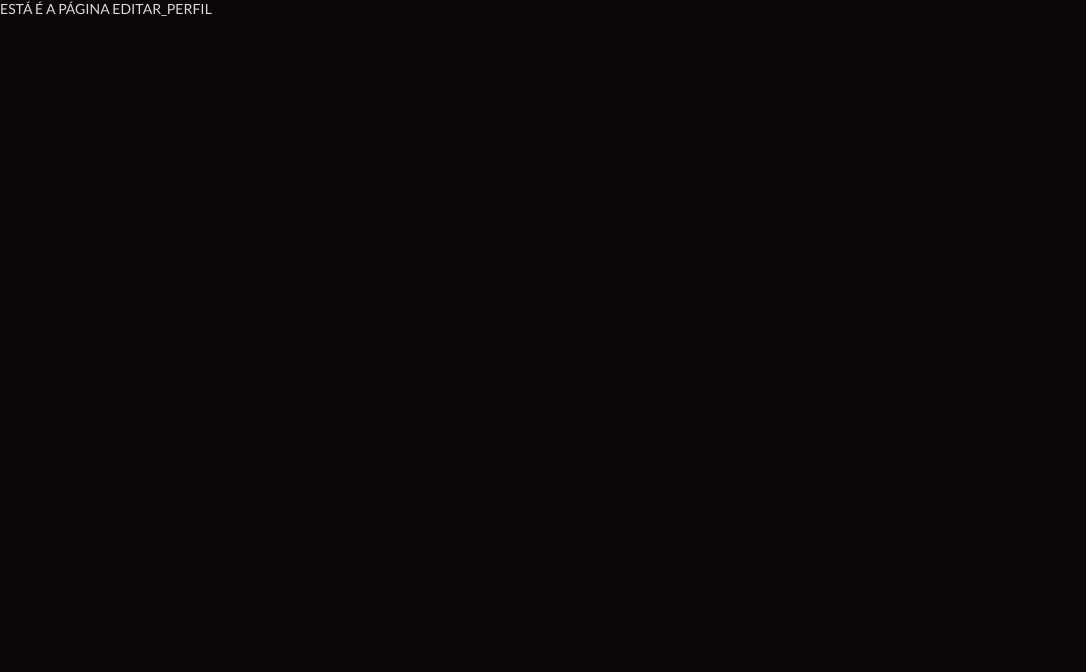
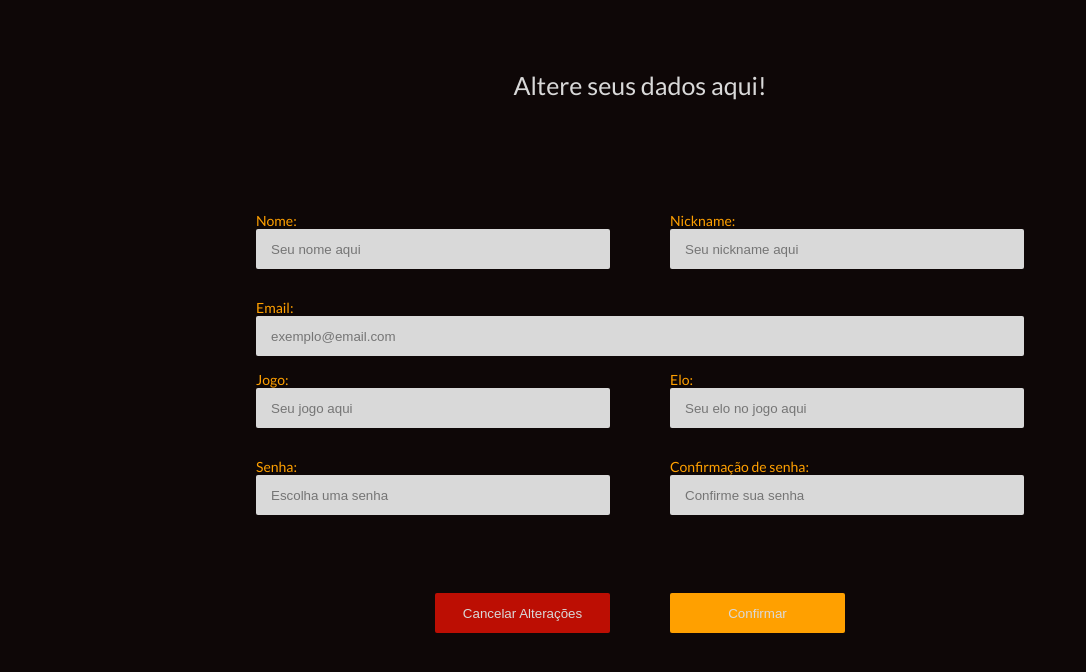
Before and after one commit to lucasliberato9/ponto-eletronico, a React (Vite) app: page /editar_perfil in a window 1280 px wide. Shown: the top 672 px of the page, without its empty margins (0-1086 px from the left). Built offline with nearby package versions, Linux system fonts and the light colour scheme.

Commit message:
Páginas Cadastro e Editar_Perfil prontas

```diff
--- a/src/Pages/Cadastro/Cadastro.jsx
+++ b/src/Pages/Cadastro/Cadastro.jsx
@@ -1,52 +1,68 @@
-import { Container, Titulo, Form, Label, Input, DivButton } from "./Styles";
+import { Container, Titulo, Form, Label, Input, DivInputs, DivRow, DivEmail, DivButton } from "./Styles.js";
 import { BotaoGenerico } from "../../components";
 
-function Cadastro() {
+function Editar_perfil() {
 
   return (
 
     <Container>
+
       <Titulo>
         Preencha os seus dados para se cadastrar!
       </Titulo>
+
       <Form>
-        {/* as divs abaixo futuramente se tornarão components */}
-        <div>
+        {/* as DivRows abaixo futuramente se tornarão components */}
+
+        <DivInputs>
+          <DivRow>
             <Label> Nome: </Label>
             <Input placeholder= "Seu nome aqui"></Input>
-        </div>
-        <div>
+          </DivRow>
+
+          <DivRow>
             <Label> Nickname: </Label>
             <Input placeholder= "Seu nickname aqui"></Input>
-        </div>
-        <div>
+          </DivRow>
+        </DivInputs>
+
+        <DivEmail>
           <Label> Email: </Label>
           <Input placeholder= "exemplo@email.com"></Input>
-        </div>
-        <div>
+        </DivEmail>
+
+        <DivInputs>
+          <DivRow>
             <Label> Jogo: </Label>
             <Input placeholder= "Seu jogo aqui"></Input>
-        </div>
-        <div>
+          </DivRow>
+
+          <DivRow>
             <Label> Elo: </Label>
             <Input placeholder= "Seu elo no jogo aqui"></Input>
-        </div>
-        <div>
+          </DivRow>
+        </DivInputs>
+
+        <DivInputs>
+          <DivRow>
             <Label> Senha: </Label>
             <Input placeholder= "Escolha uma senha"></Input>
-        </div>
-        <div>
+          </DivRow>
+
+          <DivRow>
             <Label> Confirmação de senha: </Label>
             <Input placeholder= "Confirme sua senha"></Input>
-        </div>
+          </DivRow>
+        </DivInputs>
+
       </Form>
+
       <DivButton>
         <BotaoGenerico name= "Enviar" color= "#FFA000"/>
       </DivButton>
+
     </Container>
-
   )
-
 }
 
-export default Cadastro;
+export default Editar_perfil;
--- a/src/Pages/Cadastro/Styles.js
+++ b/src/Pages/Cadastro/Styles.js
@@ -3,10 +3,10 @@ import styled from "styled-components";
 export const Container = styled.div`
     display: flex;
     flex-direction: column;
+    width: 100%;
     align-items: center;
     margin-top: 70px;
 `
-
 export const Titulo = styled.div`
     text-align: center;
     font-size: 25px;
@@ -15,29 +15,46 @@ export const Titulo = styled.div`
 export const Form = styled.div`
     display: flex;
     flex-direction: column;
-    width: 70%;
+    width: 60%;
     justify-content: center;
+    margin-top: 60px;
 
     div {
         margin-bottom: 15px;
     }
 `
-
 export const Label = styled.p`
     color: #FFA000;
 `
-
 export const Input = styled.input`
     width: 100%;
     height: 40px;
     background: #D9D9D9;
     padding-left: 15px;
+    border: none;
+    border-radius: 2px;
 `
-
+export const DivInputs = styled.div`
+    display: flex;
+    flex-direction: row;
+    width: 100%;
+    gap: 60px;
+    align-self: center;
+`
+export const DivRow = styled.div`
+    width: 100%;
+    gap: 60px;
+    align-self: center;
+`
+export const DivEmail = styled.div`
+    width: 100%;
+    gap: 60px;
+    align-self: center;
+`
 export const DivButton = styled.div`
     display: flex;
     width: auto;
-    flex-direction: column;
-    gap: 25px;
-    margin-top: 50px;
+    flex-direction: row;
+    gap: 60px;
+    margin-top: 48px;
 `
--- a/src/Pages/Editar_perfil/Editar_perfil.jsx
+++ b/src/Pages/Editar_perfil/Editar_perfil.jsx
@@ -1,13 +1,69 @@
+import { Container, Titulo, Form, Label, Input, DivInputs, DivRow, DivEmail, DivButton } from "./Styles.js";
+import { BotaoGenerico } from "../../components";
+
 function Editar_perfil() {
 
   return (
 
-    <div>
-      ESTÁ É A PÁGINA EDITAR_PERFIL
-    </div>
+    <Container>
 
+      <Titulo>
+        Altere seus dados aqui!
+      </Titulo>
+
+      <Form>
+        {/* as DivRows abaixo futuramente se tornarão components */}
+
+        <DivInputs>
+          <DivRow>
+            <Label> Nome: </Label>
+            <Input placeholder= "Seu nome aqui"></Input>
+          </DivRow>
+
+          <DivRow>
+            <Label> Nickname: </Label>
+            <Input placeholder= "Seu nickname aqui"></Input>
+          </DivRow>
+        </DivInputs>
+
+        <DivEmail>
+          <Label> Email: </Label>
+          <Input placeholder= "exemplo@email.com"></Input>
+        </DivEmail>
+
+        <DivInputs>
+          <DivRow>
+            <Label> Jogo: </Label>
+            <Input placeholder= "Seu jogo aqui"></Input>
+          </DivRow>
+
+          <DivRow>
+            <Label> Elo: </Label>
+            <Input placeholder= "Seu elo no jogo aqui"></Input>
+          </DivRow>
+        </DivInputs>
+
+        <DivInputs>
+          <DivRow>
+            <Label> Senha: </Label>
+            <Input placeholder= "Escolha uma senha"></Input>
+          </DivRow>
+
+          <DivRow>
+            <Label> Confirmação de senha: </Label>
+            <Input placeholder= "Confirme sua senha"></Input>
+          </DivRow>
+        </DivInputs>
+
+      </Form>
+
+      <DivButton>
+        <BotaoGenerico name= "Cancelar Alterações" color= "#BC0E03"/>
+        <BotaoGenerico name= "Confirmar" color= "#FFA000"/>
+      </DivButton>
+
+    </Container>
   )
-
 }
 
 export default Editar_perfil;
--- a/src/Pages/Editar_perfil/Styles.js
+++ b/src/Pages/Editar_perfil/Styles.js
@@ -0,0 +1,60 @@
+import styled from "styled-components";
+
+export const Container = styled.div`
+    display: flex;
+    flex-direction: column;
+    width: 100%;
+    align-items: center;
+    margin-top: 70px;
+`
+export const Titulo = styled.div`
+    text-align: center;
+    font-size: 25px;
+    height: 82px;
+`
+export const Form = styled.div`
+    display: flex;
+    flex-direction: column;
+    width: 60%;
+    justify-content: center;
+    margin-top: 60px;
+
+    div {
+        margin-bottom: 15px;
+    }
+`
+export const Label = styled.p`
+    color: #FFA000;
+`
+export const Input = styled.input`
+    width: 100%;
+    height: 40px;
+    background: #D9D9D9;
+    padding-left: 15px;
+    border: none;
+    border-radius: 2px;
+`
+export const DivInputs = styled.div`
+    display: flex;
+    flex-direction: row;
+    width: 100%;
+    gap: 60px;
+    align-self: center;
+`
+export const DivRow = styled.div`
+    width: 100%;
+    gap: 60px;
+    align-self: center;
+`
+export const DivEmail = styled.div`
+    width: 100%;
+    gap: 60px;
+    align-self: center;
+`
+export const DivButton = styled.div`
+    display: flex;
+    width: auto;
+    flex-direction: row;
+    gap: 60px;
+    margin-top: 48px;
+`
--- a/src/components/BotaoGenerico/Styles.js
+++ b/src/components/BotaoGenerico/Styles.js
@@ -1,8 +1,10 @@
 import styled from "styled-components";
 
 export const Button = styled.button`
-    width: 367px;
+    width: 175px;
     height: 40px;
     color: #d9d9d9;
     background-color: ${(props) => props.color};
+    border: none;
+    border-radius: 2px;
 `
```
Lines whose indentation alone changed are shown as unchanged.
